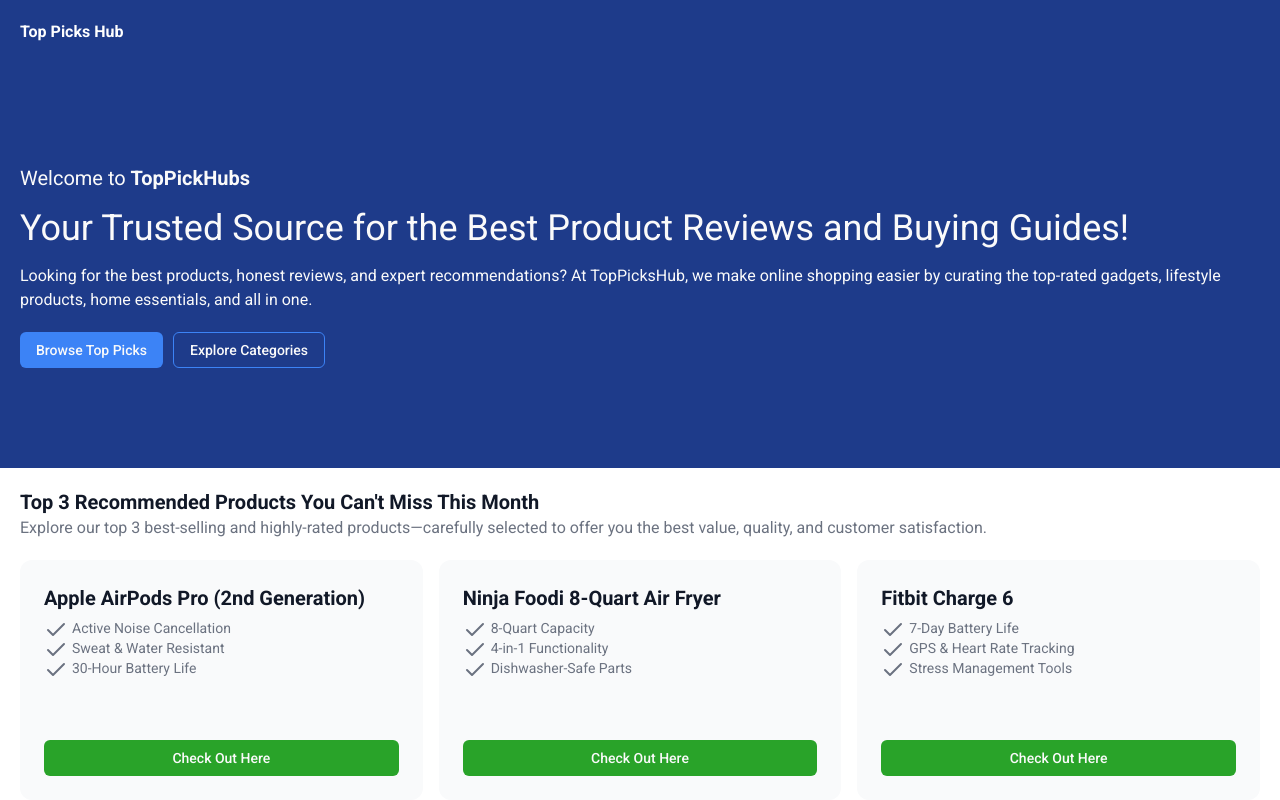
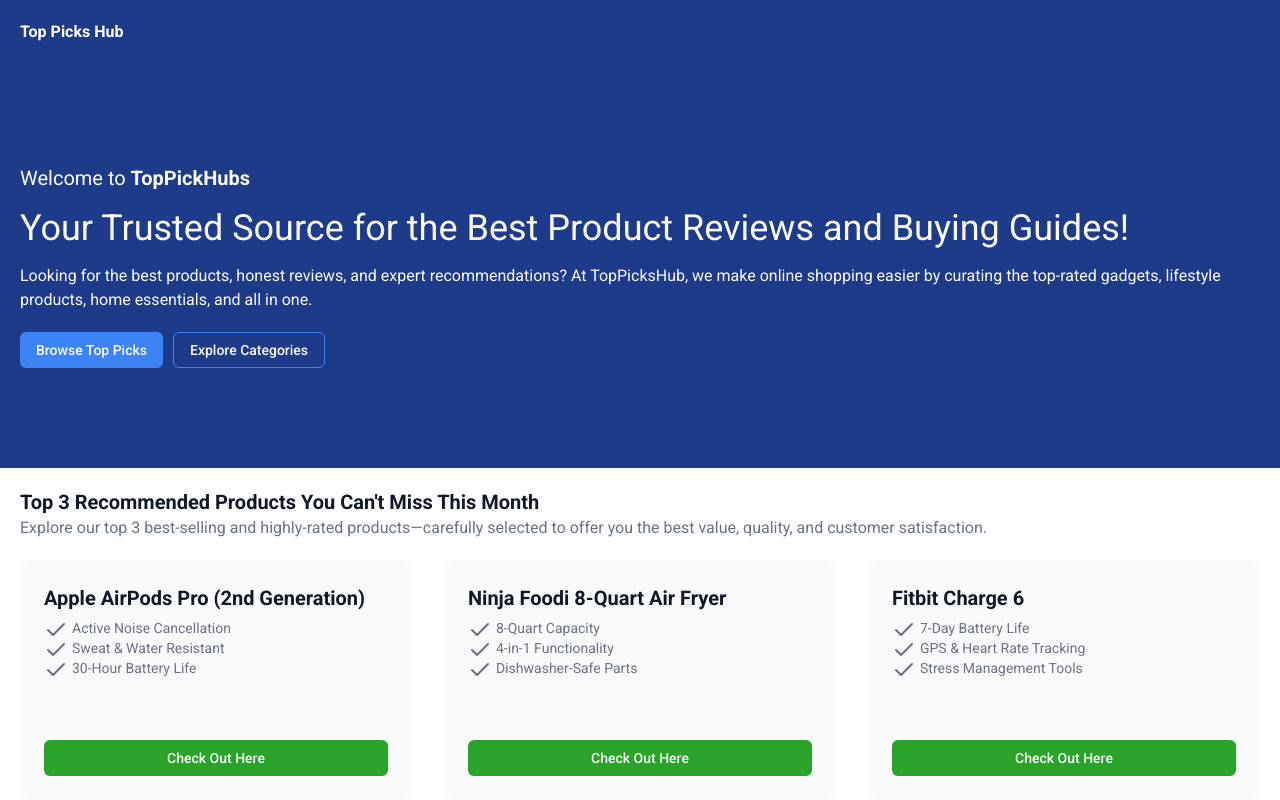
Before and after one commit to irefransdotdev/top-picks-hub, a Next.js app: page / in a window 1280 px wide. Shown: the top 800 px of the page. Built offline with nearby package versions, Linux system fonts and the light colour scheme.

Commit message:
Update gap on lg screen recommendations

```diff
--- a/src/components/sections/recommendations.tsx
+++ b/src/components/sections/recommendations.tsx
@@ -68,7 +68,7 @@
             </p>
           </motion.div>
         </header>
-        <div className="grid gap-4 grid-cols-1 lg:grid-cols-3 w-full h-full lg:h-60">
+        <div className="grid gap-4 grid-cols-1 lg:grid-cols-3 lg:gap-8 w-full h-full lg:h-60">
           {topProducts.map((topProduct, index) => (
             <motion.div
               className="h-full"
```
